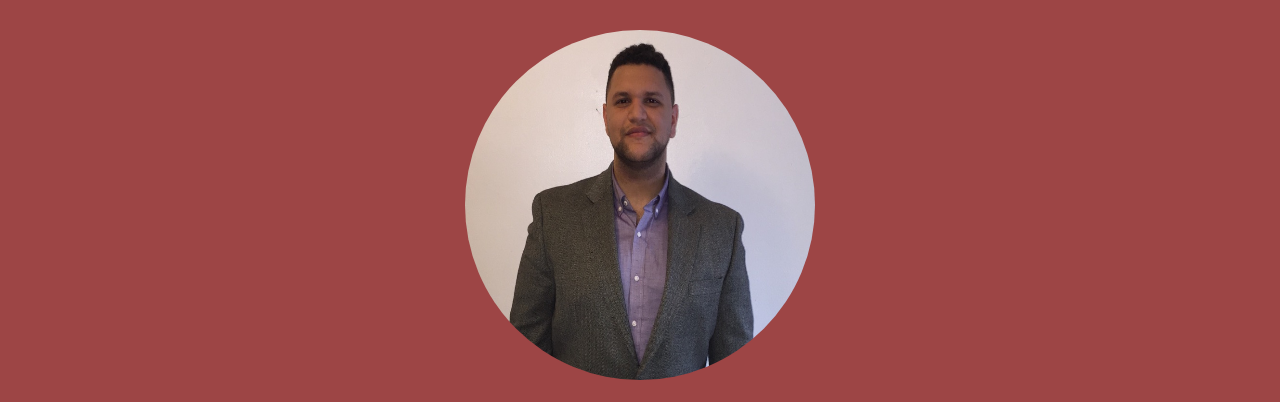
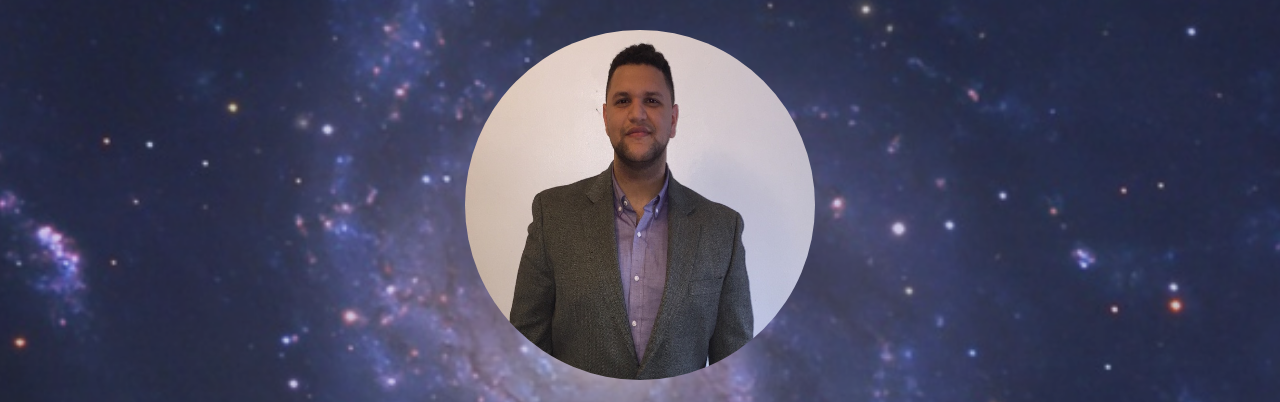
Before and after one commit to LuisLithgow/portfolio-site, a plain HTML site: page index.html in a window 1280 px wide. Shown: the part 143-545 px from the top of the page. Drawn offline with Linux system fonts and the light colour scheme.

Commit message:
Added opacity to the background color

```diff
--- a/css/style.css
+++ b/css/style.css
@@ -7,7 +7,9 @@
 -webkit-margin-end: 0;
 -webkit-padding-start: 0;
 }*/
-
+body {
+  color:#F1FAEE;
+}
 h1 {
   padding-top: 30px;
   text-align:center;
@@ -19,7 +21,8 @@ h3  {
 }
 
 header {
-  background: #9d4545;
+  /*background: #9d4545;*/
+  background: rgba(69, 81, 157, 0.28);
   margin: -35px -15px;
   /*height: 100%;*/
   color: #F1FAEE;
@@ -70,7 +73,8 @@ a> img {
 }
 
 footer {
-  background: #9d4545;
+  /*background: #9d4545;*/
+  background: rgba(69, 81, 157, 0.28);
   color: #F1FAEE;
   margin: 30px -15px 0 -15px;
   padding: 40px;
--- a/index.html
+++ b/index.html
@@ -16,7 +16,7 @@
   <link rel="icon" type="img/png" href="img/favicon-32x32.png" sizes="32x32">
 </head>
 <body>
-  <div class="container-fluid">
+  <div class="container-fluid parallax-window" data-parallax="scroll" data-image-src="img/background.jpg">
     <header>
     <!-- class="col-md-6" -->
       <h1> Luis A. Lithgow</h1>
@@ -34,7 +34,8 @@
     <!-- <div class="col-md-6"></div> -->
     <p class="lead text-center">
       I'm a history buff with the full-stack chops and the artistic talent to create the next best thing.  My passion for the things that I love have led me to use my talents to code away whatever pops into my head. After taking a part-time course at General Assembly, I fell in love with everything that dealt with with web development, from building the bones of a site (HTML) all the way to the popular interactive effects( JavaScript). Through the program, my passion for web development and coding evolved into another creature, a creature that has be forcefully removed from a project.
-
+      <br/>
+      <br/>
       Do not hesitate to contact me, I am always up to checkout the latest food craze and a cup of cappuccino.
     </p>
     <hr>
@@ -78,7 +79,7 @@
 
 
 
-  <!-- <script src="js/jquery-2.2.4.min.js"></script> -->
+  <script src="js/parallax.js"></script>
   <script src="js/bootstrap.js"></script>
   <script src="js/starter.js"></script>
 </body>
--- /dev/null
+++ b/js/parallax.js
@@ -0,0 +1,404 @@
+/*!
+ * parallax.js v1.4.2 (http://pixelcog.github.io/parallax.js/)
+ * @copyright 2016 PixelCog, Inc.
+ * @license MIT (https://github.com/pixelcog/parallax.js/blob/master/LICENSE)
+ */
+
+;(function ( $, window, document, undefined ) {
+
+  // Polyfill for requestAnimationFrame
+  // via: https://gist.github.com/paulirish/1579671
+
+  (function() {
+    var lastTime = 0;
+    var vendors = ['ms', 'moz', 'webkit', 'o'];
+    for(var x = 0; x < vendors.length && !window.requestAnimationFrame; ++x) {
+      window.requestAnimationFrame = window[vendors[x]+'RequestAnimationFrame'];
+      window.cancelAnimationFrame = window[vendors[x]+'CancelAnimationFrame']
+        || window[vendors[x]+'CancelRequestAnimationFrame'];
+    }
+
+    if (!window.requestAnimationFrame)
+      window.requestAnimationFrame = function(callback) {
+        var currTime = new Date().getTime();
+        var timeToCall = Math.max(0, 16 - (currTime - lastTime));
+        var id = window.setTimeout(function() { callback(currTime + timeToCall); },
+          timeToCall);
+        lastTime = currTime + timeToCall;
+        return id;
+      };
+
+    if (!window.cancelAnimationFrame)
+      window.cancelAnimationFrame = function(id) {
+        clearTimeout(id);
+      };
+  }());
+
+
+  // Parallax Constructor
+
+  function Parallax(element, options) {
+    var self = this;
+
+    if (typeof options == 'object') {
+      delete options.refresh;
+      delete options.render;
+      $.extend(this, options);
+    }
+
+    this.$element = $(element);
+
+    if (!this.imageSrc && this.$element.is('img')) {
+      this.imageSrc = this.$element.attr('src');
+    }
+
+    var positions = (this.position + '').toLowerCase().match(/\S+/g) || [];
+
+    if (positions.length < 1) {
+      positions.push('center');
+    }
+    if (positions.length == 1) {
+      positions.push(positions[0]);
+    }
+
+    if (positions[0] == 'top' || positions[0] == 'bottom' || positions[1] == 'left' || positions[1] == 'right') {
+      positions = [positions[1], positions[0]];
+    }
+
+    if (this.positionX != undefined) positions[0] = this.positionX.toLowerCase();
+    if (this.positionY != undefined) positions[1] = this.positionY.toLowerCase();
+
+    self.positionX = positions[0];
+    self.positionY = positions[1];
+
+    if (this.positionX != 'left' && this.positionX != 'right') {
+      if (isNaN(parseInt(this.positionX))) {
+        this.positionX = 'center';
+      } else {
+        this.positionX = parseInt(this.positionX);
+      }
+    }
+
+    if (this.positionY != 'top' && this.positionY != 'bottom') {
+      if (isNaN(parseInt(this.positionY))) {
+        this.positionY = 'center';
+      } else {
+        this.positionY = parseInt(this.positionY);
+      }
+    }
+
+    this.position =
+      this.positionX + (isNaN(this.positionX)? '' : 'px') + ' ' +
+      this.positionY + (isNaN(this.positionY)? '' : 'px');
+
+    if (navigator.userAgent.match(/(iPod|iPhone|iPad)/)) {
+      if (this.imageSrc && this.iosFix && !this.$element.is('img')) {
+        this.$element.css({
+          backgroundImage: 'url(' + this.imageSrc + ')',
+          backgroundSize: 'cover',
+          backgroundPosition: this.position
+        });
+      }
+      return this;
+    }
+
+    if (navigator.userAgent.match(/(Android)/)) {
+      if (this.imageSrc && this.androidFix && !this.$element.is('img')) {
+        this.$element.css({
+          backgroundImage: 'url(' + this.imageSrc + ')',
+          backgroundSize: 'cover',
+          backgroundPosition: this.position
+        });
+      }
+      return this;
+    }
+
+    this.$mirror = $('<div />').prependTo('body');
+
+    var slider = this.$element.find('>.parallax-slider');
+    var sliderExisted = false;
+
+    if (slider.length == 0)
+      this.$slider = $('<img />').prependTo(this.$mirror);
+    else {
+      this.$slider = slider.prependTo(this.$mirror)
+      sliderExisted = true;
+    }
+
+    this.$mirror.addClass('parallax-mirror').css({
+      visibility: 'hidden',
+      zIndex: this.zIndex,
+      position: 'fixed',
+      top: 0,
+      left: 0,
+      overflow: 'hidden'
+    });
+
+    this.$slider.addClass('parallax-slider').one('load', function() {
+      if (!self.naturalHeight || !self.naturalWidth) {
+        self.naturalHeight = this.naturalHeight || this.height || 1;
+        self.naturalWidth  = this.naturalWidth  || this.width  || 1;
+      }
+      self.aspectRatio = self.naturalWidth / self.naturalHeight;
+
+      Parallax.isSetup || Parallax.setup();
+      Parallax.sliders.push(self);
+      Parallax.isFresh = false;
+      Parallax.requestRender();
+    });
+
+    if (!sliderExisted)
+      this.$slider[0].src = this.imageSrc;
+
+    if (this.naturalHeight && this.naturalWidth || this.$slider[0].complete || slider.length > 0) {
+      this.$slider.trigger('load');
+    }
+
+  };
+
+
+  // Parallax Instance Methods
+
+  $.extend(Parallax.prototype, {
+    speed:    0.2,
+    bleed:    0,
+    zIndex:   -100,
+    iosFix:   true,
+    androidFix: true,
+    position: 'center',
+    overScrollFix: false,
+
+    refresh: function() {
+      this.boxWidth        = this.$element.outerWidth();
+      this.boxHeight       = this.$element.outerHeight() + this.bleed * 2;
+      this.boxOffsetTop    = this.$element.offset().top - this.bleed;
+      this.boxOffsetLeft   = this.$element.offset().left;
+      this.boxOffsetBottom = this.boxOffsetTop + this.boxHeight;
+
+      var winHeight = Parallax.winHeight;
+      var docHeight = Parallax.docHeight;
+      var maxOffset = Math.min(this.boxOffsetTop, docHeight - winHeight);
+      var minOffset = Math.max(this.boxOffsetTop + this.boxHeight - winHeight, 0);
+      var imageHeightMin = this.boxHeight + (maxOffset - minOffset) * (1 - this.speed) | 0;
+      var imageOffsetMin = (this.boxOffsetTop - maxOffset) * (1 - this.speed) | 0;
+
+      if (imageHeightMin * this.aspectRatio >= this.boxWidth) {
+        this.imageWidth    = imageHeightMin * this.aspectRatio | 0;
+        this.imageHeight   = imageHeightMin;
+        this.offsetBaseTop = imageOffsetMin;
+
+        var margin = this.imageWidth - this.boxWidth;
+
+        if (this.positionX == 'left') {
+          this.offsetLeft = 0;
+        } else if (this.positionX == 'right') {
+          this.offsetLeft = - margin;
+        } else if (!isNaN(this.positionX)) {
+          this.offsetLeft = Math.max(this.positionX, - margin);
+        } else {
+          this.offsetLeft = - margin / 2 | 0;
+        }
+      } else {
+        this.imageWidth    = this.boxWidth;
+        this.imageHeight   = this.boxWidth / this.aspectRatio | 0;
+        this.offsetLeft    = 0;
+
+        var margin = this.imageHeight - imageHeightMin;
+
+        if (this.positionY == 'top') {
+          this.offsetBaseTop = imageOffsetMin;
+        } else if (this.positionY == 'bottom') {
+          this.offsetBaseTop = imageOffsetMin - margin;
+        } else if (!isNaN(this.positionY)) {
+          this.offsetBaseTop = imageOffsetMin + Math.max(this.positionY, - margin);
+        } else {
+          this.offsetBaseTop = imageOffsetMin - margin / 2 | 0;
+        }
+      }
+    },
+
+    render: function() {
+      var scrollTop    = Parallax.scrollTop;
+      var scrollLeft   = Parallax.scrollLeft;
+      var overScroll   = this.overScrollFix ? Parallax.overScroll : 0;
+      var scrollBottom = scrollTop + Parallax.winHeight;
+
+      if (this.boxOffsetBottom > scrollTop && this.boxOffsetTop <= scrollBottom) {
+        this.visibility = 'visible';
+        this.mirrorTop = this.boxOffsetTop  - scrollTop;
+        this.mirrorLeft = this.boxOffsetLeft - scrollLeft;
+        this.offsetTop = this.offsetBaseTop - this.mirrorTop * (1 - this.speed);
+      } else {
+        this.visibility = 'hidden';
+      }
+
+      this.$mirror.css({
+        transform: 'translate3d(0px, 0px, 0px)',
+        visibility: this.visibility,
+        top: this.mirrorTop - overScroll,
+        left: this.mirrorLeft,
+        height: this.boxHeight,
+        width: this.boxWidth
+      });
+
+      this.$slider.css({
+        transform: 'translate3d(0px, 0px, 0px)',
+        position: 'absolute',
+        top: this.offsetTop,
+        left: this.offsetLeft,
+        height: this.imageHeight,
+        width: this.imageWidth,
+        maxWidth: 'none'
+      });
+    }
+  });
+
+
+  // Parallax Static Methods
+
+  $.extend(Parallax, {
+    scrollTop:    0,
+    scrollLeft:   0,
+    winHeight:    0,
+    winWidth:     0,
+    docHeight:    1 << 30,
+    docWidth:     1 << 30,
+    sliders:      [],
+    isReady:      false,
+    isFresh:      false,
+    isBusy:       false,
+
+    setup: function() {
+      if (this.isReady) return;
+
+      var $doc = $(document), $win = $(window);
+
+      var loadDimensions = function() {
+        Parallax.winHeight = $win.height();
+        Parallax.winWidth  = $win.width();
+        Parallax.docHeight = $doc.height();
+        Parallax.docWidth  = $doc.width();
+      };
+
+      var loadScrollPosition = function() {
+        var winScrollTop  = $win.scrollTop();
+        var scrollTopMax  = Parallax.docHeight - Parallax.winHeight;
+        var scrollLeftMax = Parallax.docWidth  - Parallax.winWidth;
+        Parallax.scrollTop  = Math.max(0, Math.min(scrollTopMax,  winScrollTop));
+        Parallax.scrollLeft = Math.max(0, Math.min(scrollLeftMax, $win.scrollLeft()));
+        Parallax.overScroll = Math.max(winScrollTop - scrollTopMax, Math.min(winScrollTop, 0));
+      };
+
+      $win.on('resize.px.parallax load.px.parallax', function() {
+          loadDimensions();
+          Parallax.isFresh = false;
+          Parallax.requestRender();
+        })
+        .on('scroll.px.parallax load.px.parallax', function() {
+          loadScrollPosition();
+          Parallax.requestRender();
+        });
+
+      loadDimensions();
+      loadScrollPosition();
+
+      this.isReady = true;
+    },
+
+    configure: function(options) {
+      if (typeof options == 'object') {
+        delete options.refresh;
+        delete options.render;
+        $.extend(this.prototype, options);
+      }
+    },
+
+    refresh: function() {
+      $.each(this.sliders, function(){ this.refresh() });
+      this.isFresh = true;
+    },
+
+    render: function() {
+      this.isFresh || this.refresh();
+      $.each(this.sliders, function(){ this.render() });
+    },
+
+    requestRender: function() {
+      var self = this;
+
+      if (!this.isBusy) {
+        this.isBusy = true;
+        window.requestAnimationFrame(function() {
+          self.render();
+          self.isBusy = false;
+        });
+      }
+    },
+    destroy: function(el){
+      var i,
+          parallaxElement = $(el).data('px.parallax');
+      parallaxElement.$mirror.remove();
+      for(i=0; i < this.sliders.length; i+=1){
+        if(this.sliders[i] == parallaxElement){
+          this.sliders.splice(i, 1);
+        }
+      }
+      $(el).data('px.parallax', false);
+      if(this.sliders.length === 0){
+        $(window).off('scroll.px.parallax resize.px.parallax load.px.parallax');
+        this.isReady = false;
+        Parallax.isSetup = false;
+      }
+    }
+  });
+
+
+  // Parallax Plugin Definition
+
+  function Plugin(option) {
+    return this.each(function () {
+      var $this = $(this);
+      var options = typeof option == 'object' && option;
+
+      if (this == window || this == document || $this.is('body')) {
+        Parallax.configure(options);
+      }
+      else if (!$this.data('px.parallax')) {
+        options = $.extend({}, $this.data(), options);
+        $this.data('px.parallax', new Parallax(this, options));
+      }
+      else if (typeof option == 'object')
+      {
+        $.extend($this.data('px.parallax'), options);
+      }
+      if (typeof option == 'string') {
+        if(option == 'destroy'){
+            Parallax['destroy'](this);
+        }else{
+          Parallax[option]();
+        }
+      }
+    })
+  };
+
+  var old = $.fn.parallax;
+
+  $.fn.parallax             = Plugin;
+  $.fn.parallax.Constructor = Parallax;
+
+
+  // Parallax No Conflict
+
+  $.fn.parallax.noConflict = function () {
+    $.fn.parallax = old;
+    return this;
+  };
+
+
+  // Parallax Data-API
+
+  $(document).on('ready.px.parallax.data-api', function () {
+    $('[data-parallax="scroll"]').parallax();
+  });
+
+}(jQuery, window, document));
```
Also changed, not shown: img/background.jpeg (added), img/background.jpg (added).
